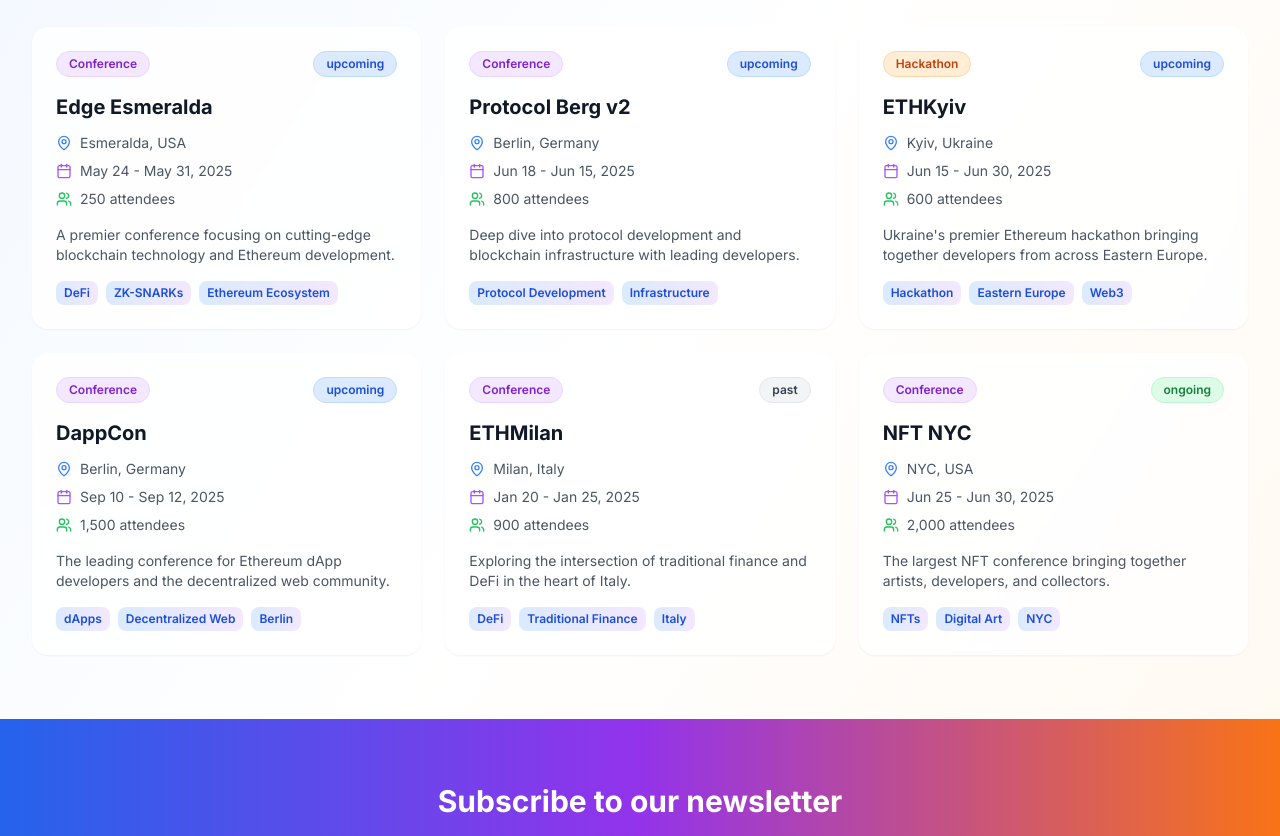
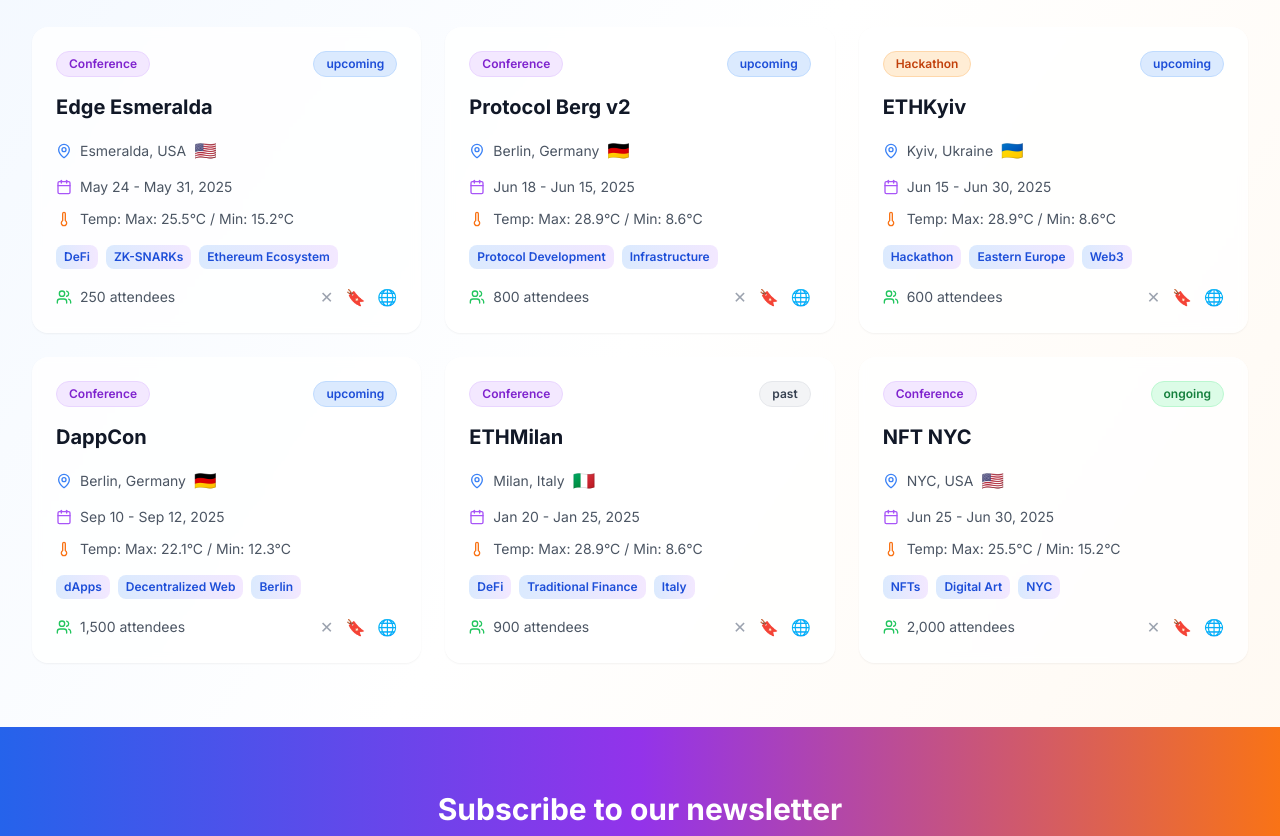
Before and after one commit to toshiboy86/ether-event-glow-up, a React (Vite) app: page / in a window 1280 px wide. Shown: the part 680-1516 px from the top of the page. Built offline with nearby package versions, Linux system fonts and the light colour scheme.

Commit message:
feat: Enhance event card with new elements
Added flag emoji, temperature display, and social media icons to the event card. Removed the description text.

```diff
--- a/src/components/EventCard.tsx
+++ b/src/components/EventCard.tsx
@@ -1,6 +1,6 @@
 
 import React from 'react';
-import { MapPin, Users, Calendar } from 'lucide-react';
+import { MapPin, Users, Calendar, Thermometer } from 'lucide-react';
 import { Card, CardContent } from '@/components/ui/card';
 import { Badge } from '@/components/ui/badge';
 
@@ -49,6 +49,20 @@ const EventCard = ({ event }: EventCardProps) => {
     }
   };
 
+  const getFlagEmoji = (location: string) => {
+    if (location.includes('USA')) return '🇺🇸';
+    if (location.includes('Germany')) return '🇩🇪';
+    if (location.includes('Ukraine')) return '🇺🇦';
+    if (location.includes('Italy')) return '🇮🇹';
+    return '🌍';
+  };
+
+  const getTemperature = () => {
+    // Mock temperature data - in a real app this would come from an API
+    const temps = ['Max: 28.9°C / Min: 8.6°C', 'Max: 22.1°C / Min: 12.3°C', 'Max: 25.5°C / Min: 15.2°C'];
+    return temps[Math.floor(Math.random() * temps.length)];
+  };
+
   return (
     <Card className="group hover:shadow-xl transition-all duration-300 border-0 bg-white/80 backdrop-blur-sm hover:scale-105 rounded-2xl overflow-hidden">
       <CardContent className="p-6">
@@ -61,30 +75,27 @@ const EventCard = ({ event }: EventCardProps) => {
           </Badge>
         </div>
 
-        <h3 className="text-xl font-bold text-gray-900 mb-3 group-hover:text-blue-600 transition-colors">
+        <h3 className="text-xl font-bold text-gray-900 mb-4 group-hover:text-blue-600 transition-colors">
           {event.title}
         </h3>
 
-        <div className="space-y-2 mb-4">
+        <div className="space-y-3 mb-4">
           <div className="flex items-center text-gray-600 text-sm">
             <MapPin className="w-4 h-4 mr-2 text-blue-500" />
-            {event.location}
+            <span className="mr-2">{event.location}</span>
+            <span className="text-lg">{getFlagEmoji(event.location)}</span>
           </div>
           <div className="flex items-center text-gray-600 text-sm">
             <Calendar className="w-4 h-4 mr-2 text-purple-500" />
             {event.date}
           </div>
           <div className="flex items-center text-gray-600 text-sm">
-            <Users className="w-4 h-4 mr-2 text-green-500" />
-            {event.attendees.toLocaleString()} attendees
+            <Thermometer className="w-4 h-4 mr-2 text-orange-500" />
+            Temp: {getTemperature()}
           </div>
         </div>
 
-        <p className="text-gray-600 text-sm mb-4 line-clamp-3">
-          {event.description}
-        </p>
-
-        <div className="flex flex-wrap gap-2">
+        <div className="flex flex-wrap gap-2 mb-4">
           {event.tags.slice(0, 3).map((tag, index) => (
             <Badge
               key={index}
@@ -100,6 +111,25 @@ const EventCard = ({ event }: EventCardProps) => {
             </Badge>
           )}
         </div>
+
+        <div className="flex items-center justify-between">
+          <div className="flex items-center text-gray-600 text-sm">
+            <Users className="w-4 h-4 mr-2 text-green-500" />
+            {event.attendees.toLocaleString()} attendees
+          </div>
+
+          <div className="flex items-center space-x-3">
+            <button className="text-gray-400 hover:text-gray-600 transition-colors">
+              ✕
+            </button>
+            <button className="text-gray-400 hover:text-gray-600 transition-colors">
+              🔖
+            </button>
+            <button className="text-gray-400 hover:text-gray-600 transition-colors">
+              🌐
+            </button>
+          </div>
+        </div>
       </CardContent>
     </Card>
   );
```
